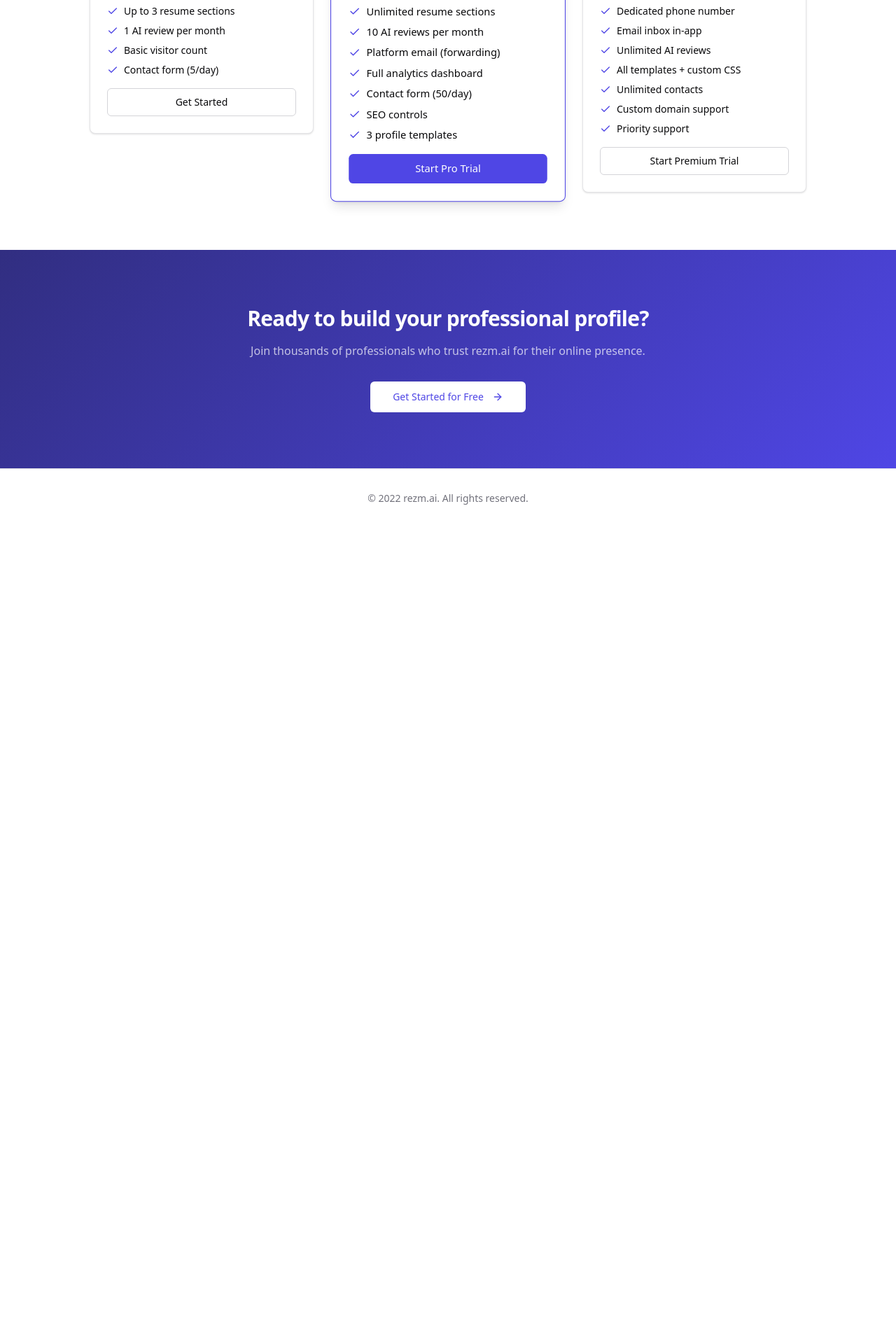
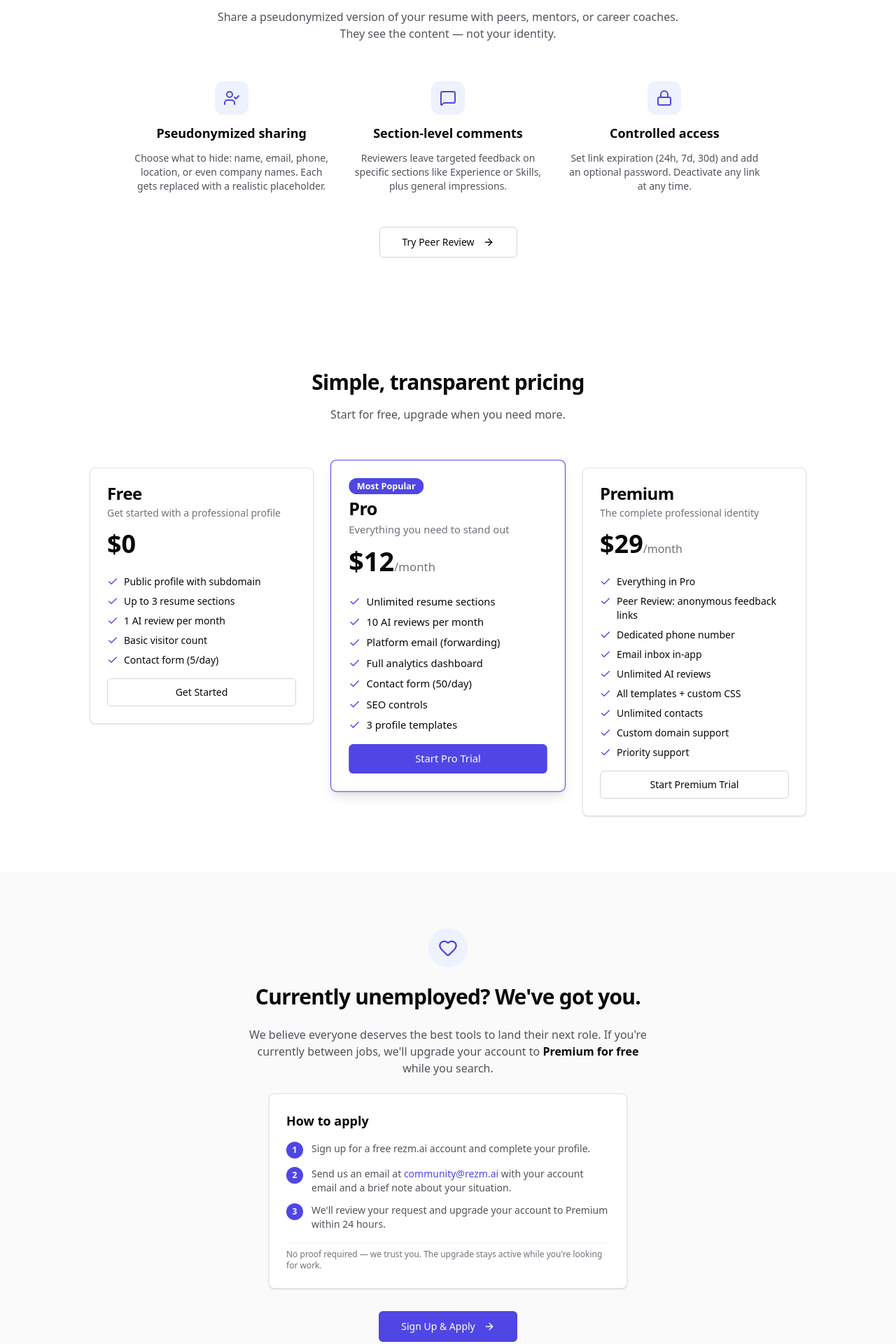
Before and after one commit to emadshaath/resumeapp, a Next.js app: page / in a window 1280 px wide. Shown: the part 2700-4620 px from the top of the page at 70% size. Before the commit the page ends 3454 px from the top, so only its background shows below. Built offline with nearby package versions, Linux system fonts and the light colour scheme; no server answers.

Commit message:
landing update with peer review

```diff
--- a/src/app/(marketing)/page.tsx
+++ b/src/app/(marketing)/page.tsx
@@ -17,6 +17,10 @@
   Users,
   Eye,
   Star,
+  ClipboardCheck,
+  MessageSquare,
+  UserCheck,
+  Heart,
 } from "lucide-react";
 import { FadeIn, StaggerChildren, CountUp } from "@/components/landing/animations";
 import { HeroMockup } from "@/components/landing/hero-mockup";
@@ -67,6 +71,11 @@
     title: "Easy Section Editor",
     description: "Drag-and-drop sections for experience, education, skills, projects, and more.",
   },
+  {
+    icon: ClipboardCheck,
+    title: "Peer Review",
+    description: "Share a pseudonymized version of your resume and collect targeted feedback from peers and mentors.",
+  },
 ];
 
 const plans = [
@@ -108,6 +117,7 @@
     description: "The complete professional identity",
     features: [
       "Everything in Pro",
+      "Peer Review: anonymous feedback links",
       "Dedicated phone number",
       "Email inbox in-app",
       "Unlimited AI reviews",
@@ -310,6 +320,67 @@
         </div>
       </section>
 
+      {/* Peer Review Feature Spotlight */}
+      <section className="py-20">
+        <div className="mx-auto max-w-6xl px-6">
+          <FadeIn>
+            <div className="text-center mb-14">
+              <Badge variant="secondary" className="mb-4">Premium Feature</Badge>
+              <h2 className="text-3xl font-bold tracking-tight">
+                Get real feedback, keep your privacy
+              </h2>
+              <p className="mt-4 text-zinc-600 dark:text-zinc-400 max-w-2xl mx-auto">
+                Share a pseudonymized version of your resume with peers, mentors, or career coaches.
+                They see the content &mdash; not your identity.
+              </p>
+            </div>
+          </FadeIn>
+          <div className="grid md:grid-cols-3 gap-8 max-w-4xl mx-auto">
+            {[
+              {
+                icon: UserCheck,
+                title: "Pseudonymized sharing",
+                description: "Choose what to hide: name, email, phone, location, or even company names. Each gets replaced with a realistic placeholder.",
+              },
+              {
+                icon: MessageSquare,
+                title: "Section-level comments",
+                description: "Reviewers leave targeted feedback on specific sections like Experience or Skills, plus general impressions.",
+              },
+              {
+                icon: Lock,
+                title: "Controlled access",
+                description: "Set link expiration (24h, 7d, 30d) and add an optional password. Deactivate any link at any time.",
+              },
+            ].map((item, i) => (
+              <FadeIn key={item.title} delay={i * 120}>
+                <div className="text-center space-y-3">
+                  <div
+                    className="mx-auto h-12 w-12 rounded-xl flex items-center justify-center bg-brand-muted"
+                  >
+                    <item.icon className="h-6 w-6 text-brand" />
+                  </div>
+                  <h3 className="text-lg font-semibold">{item.title}</h3>
+                  <p className="text-sm text-zinc-600 dark:text-zinc-400">
+                    {item.description}
+                  </p>
+                </div>
+              </FadeIn>
+            ))}
+          </div>
+          <FadeIn delay={400}>
+            <div className="mt-12 text-center">
+              <Link href="/signup">
+                <Button variant="outline" size="lg">
+                  Try Peer Review
+                  <ArrowRight className="h-4 w-4 ml-1" />
+                </Button>
+              </Link>
+            </div>
+          </FadeIn>
+        </div>
+      </section>
+
       {/* Pricing */}
       <section id="pricing" className="py-20">
         <div className="mx-auto max-w-6xl px-6">
@@ -371,6 +442,55 @@
         </div>
       </section>
 
+      {/* Community Program */}
+      <section id="community" className="py-20 bg-zinc-50 dark:bg-zinc-950">
+        <div className="mx-auto max-w-3xl px-6">
+          <FadeIn>
+            <div className="text-center space-y-6">
+              <div className="mx-auto flex h-14 w-14 items-center justify-center rounded-full bg-brand-muted">
+                <Heart className="h-7 w-7 text-brand" />
+              </div>
+              <h2 className="text-3xl font-bold tracking-tight">
+                Currently unemployed? We&apos;ve got you.
+              </h2>
+              <p className="text-zinc-600 dark:text-zinc-400 max-w-xl mx-auto">
+                We believe everyone deserves the best tools to land their next role.
+                If you&apos;re currently between jobs, we&apos;ll upgrade your account to
+                <span className="font-semibold text-foreground"> Premium for free</span> while you search.
+              </p>
+              <Card className="text-left max-w-lg mx-auto border-zinc-200 dark:border-zinc-800">
+                <CardContent className="pt-6 space-y-4">
+                  <h3 className="font-semibold text-lg">How to apply</h3>
+                  <ol className="space-y-3 text-sm text-zinc-600 dark:text-zinc-400">
+                    <li className="flex items-start gap-3">
+                      <span className="flex h-6 w-6 shrink-0 items-center justify-center rounded-full bg-brand text-white text-xs font-bold">1</span>
+                      <span>Sign up for a free rezm.ai account and complete your profile.</span>
+                    </li>
+                    <li className="flex items-start gap-3">
+                      <span className="flex h-6 w-6 shrink-0 items-center justify-center rounded-full bg-brand text-white text-xs font-bold">2</span>
+                      <span>Send us an email at <a href="mailto:community@rezm.ai" className="font-medium text-brand hover:underline">community@rezm.ai</a> with your account email and a brief note about your situation.</span>
+                    </li>
+                    <li className="flex items-start gap-3">
+                      <span className="flex h-6 w-6 shrink-0 items-center justify-center rounded-full bg-brand text-white text-xs font-bold">3</span>
+                      <span>We&apos;ll review your request and upgrade your account to Premium within 24 hours.</span>
+                    </li>
+                  </ol>
+                  <p className="text-xs text-zinc-500 pt-2 border-t border-zinc-100 dark:border-zinc-800">
+                    No proof required &mdash; we trust you. The upgrade stays active while you&apos;re looking for work.
+                  </p>
+                </CardContent>
+              </Card>
+              <Link href="/signup">
+                <Button size="lg" className="mt-2">
+                  Sign Up &amp; Apply
+                  <ArrowRight className="h-4 w-4 ml-1" />
+                </Button>
+              </Link>
+            </div>
+          </FadeIn>
+        </div>
+      </section>
+
       {/* CTA */}
       <section className="py-20" style={{ background: "linear-gradient(135deg, var(--hero-from), var(--hero-to))" }}>
         <div className="mx-auto max-w-4xl px-6 text-center">
```
